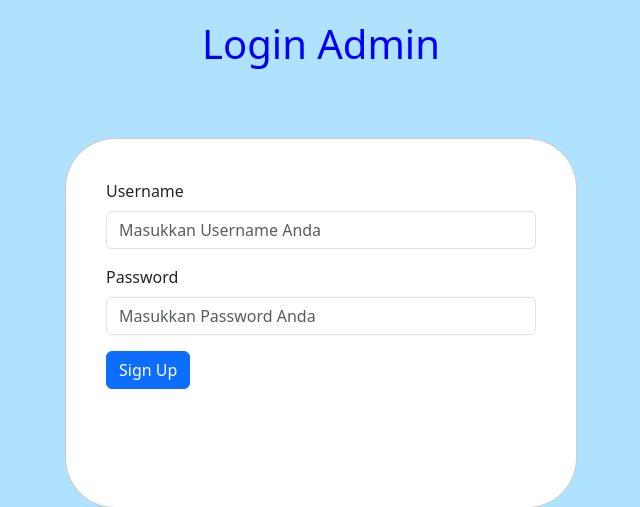
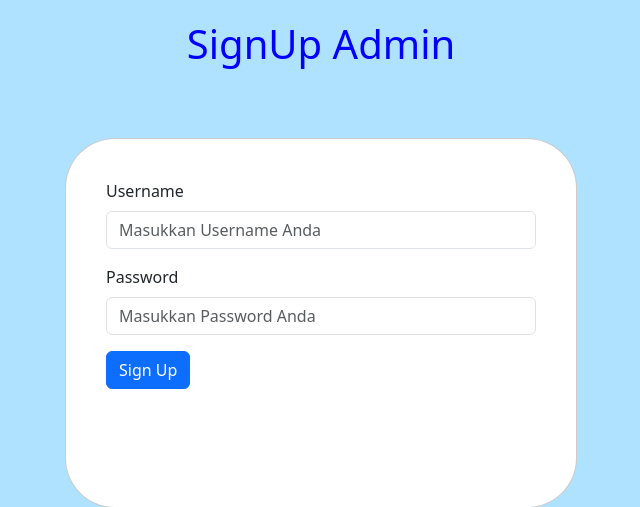
Before and after one commit to yumnaarsy/ppdb, a Flask app: page /sign_up_admin in a window 1280 px wide. Shown: the top 507 px of the page, without its empty margins (319-959 px from the left). Run offline with Flask 3, Linux system fonts and the light colour scheme.

Commit message:
Update sign_up_admin.html

```diff
--- a/templates/sign_up_admin.html
+++ b/templates/sign_up_admin.html
@@ -3,7 +3,7 @@
   <head>
     <meta charset="utf-8" />
     <meta name="viewport" content="width=device-width, initial-scale=1" />
-    <title>Bootstrap demo</title>
+    <title>Sign Up Admin</title>
     <link
       href="https://cdn.jsdelivr.net/npm/bootstrap@5.3.0-alpha3/dist/css/bootstrap.min.css"
       rel="stylesheet"
@@ -51,7 +51,7 @@
     }
   </style>
   <body>
-    <h1>Login Admin</h1>
+    <h1>SignUp Admin</h1>
     <div class="container">
         <div class="mb-3">
             <label for="formGroupExampleInput" class="form-label"
```
